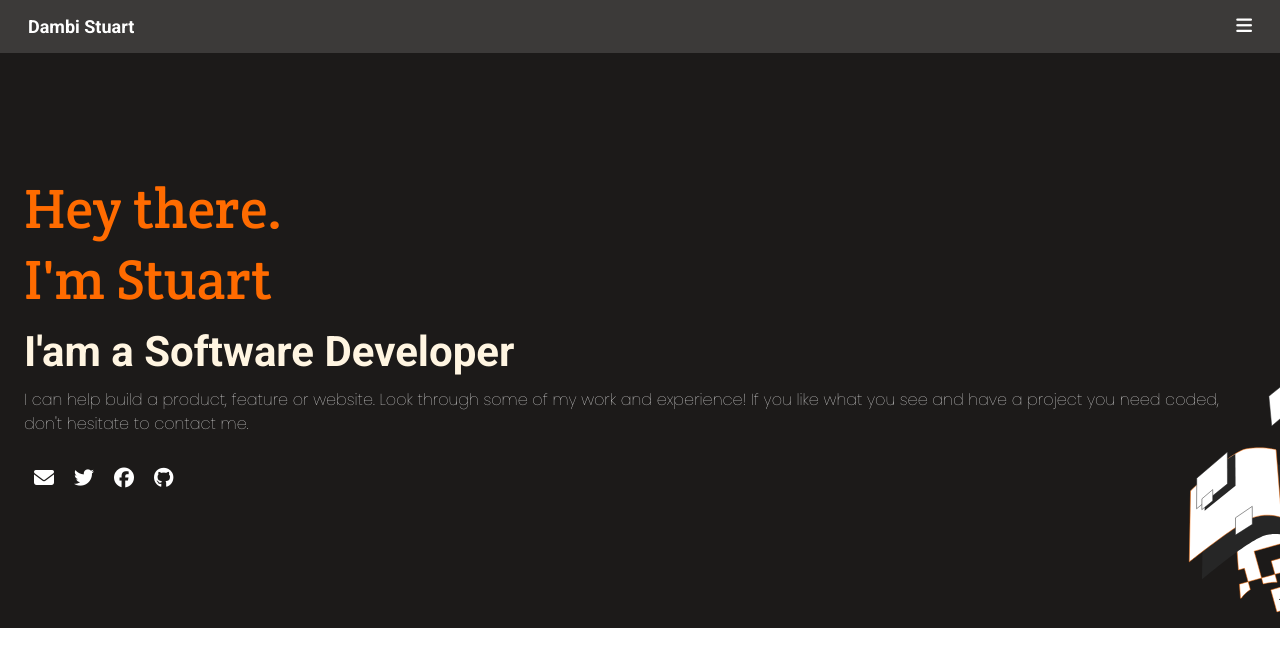
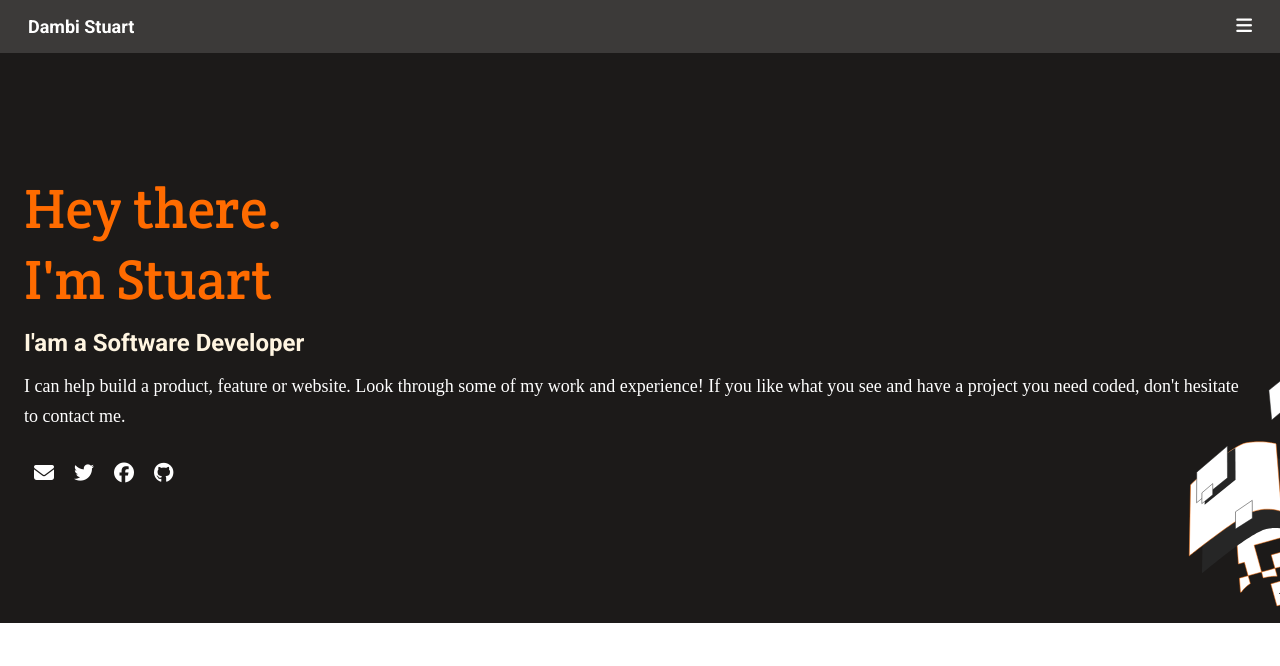
Before and after one commit to codedbystuart/microverse_personal_profile, a website: page index.html in a window 1280 px wide. Drawn offline with Linux system fonts and the light colour scheme.

Commit message:
update font-size of header

```diff
--- a/css/styles.css
+++ b/css/styles.css
@@ -27,6 +27,8 @@ span {
 
 .developer {
   font-family: 'Roboto', sans-serif;
+  font-size: 18px;
+  font-weight: 700;
 }
 
 .header ul {
@@ -65,17 +67,17 @@ span {
   font-family: 'Roboto', sans-serif;
   color: #fff5e1;
   font-weight: 700;
-  font-size: 42px;
+  font-size: 24px;
   padding: 12px 0;
+  line-height: 32px;
 }
 
 .description {
-  font-family: 'Poppins', sans-serif;
   color: #fff;
-  font-size: 16px;
+  font-size: 18px;
   font-weight: 400;
   padding: 0 0 21.98px 0;
-  line-height: 24px;
+  line-height: 30px;
 }
 
 .social-links {
```
